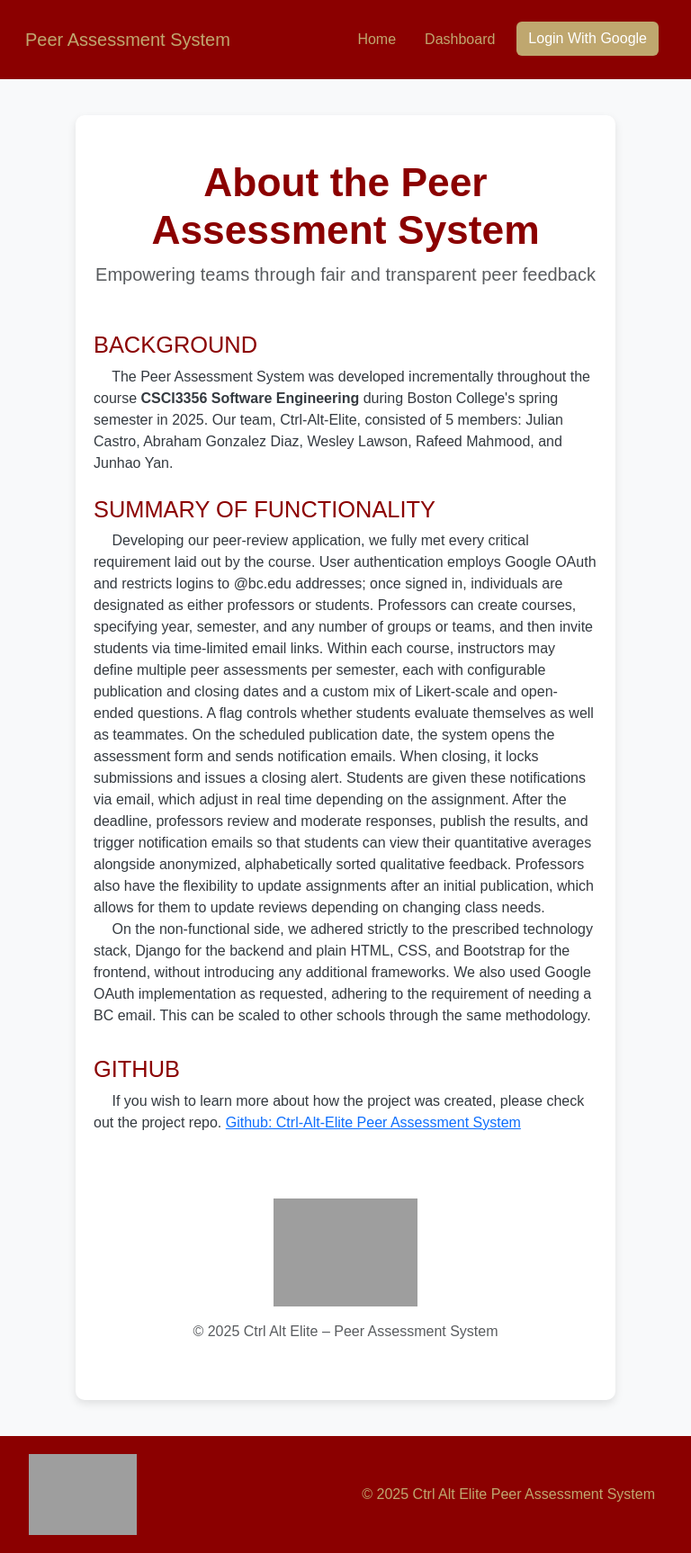
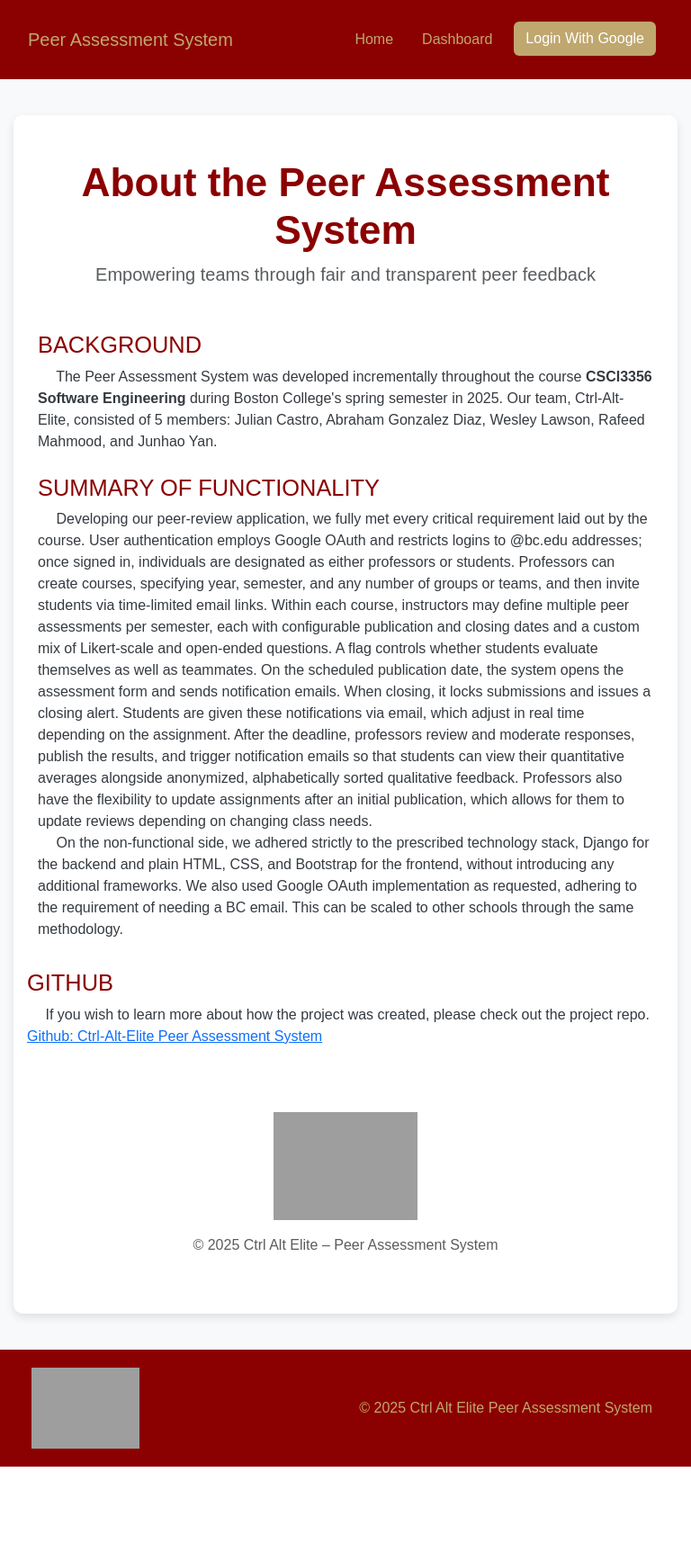
Before and after one commit to CSCI3364-Fall2025/In-delvelopment, a Django app: page /about/ in a window 768 px wide. Shown: the whole page at 90% size. After the commit the page ends 1630 px from the top, so only its background shows below. Run offline with Django 5.2, Linux system fonts and the light colour scheme; parts of the project's set-up code (start-up, migrations or seed data) failed here and were passed over; grey boxes are pictures that could not be loaded.

Commit message:
revised styles, make width full screen

```diff
--- a/static/css/styles.css
+++ b/static/css/styles.css
@@ -64,8 +64,9 @@ body {
 
 /* Container */
 .container {
-    max-width: 600px;
-    margin: 40px auto;
+    width: 100% !important;
+    max-width: 1200px !important;
+    margin: 40px auto !important;
     background: white;
     padding: 25px;
     border-radius: 10px;
@@ -184,24 +185,23 @@ thead th {
     max-width: 600px;
 }
 
-@media screen and (max-width: 768px) {
+@media screen and (min-width: 769px) {
     .navbar {
-        flex-direction: column;
-        text-align: center;
+        flex-direction: row;
+        justify-content: space-between;
     }
 
     .nav-links {
-        flex-direction: column;
-        gap: 10px;
+        flex-direction: row;
     }
 
     .container {
-        width: 90%;
-        padding: 20px;
+        max-width: 1140px;
+        margin: 40px auto;
     }
 
-    table {
-        font-size: 14px;
+    .wide-form-container {
+        max-width: 1200px;
     }
 }
 
@@ -236,3 +236,56 @@ thead th {
 .view-btn:active {
     transform: scale(0.98);
 }
+
+/* Mobile styles */
+@media screen and (max-width: 768px) {
+    .navbar {
+        flex-direction: column;
+        align-items: center;
+    }
+
+    .nav-links {
+        flex-direction: column;
+        align-items: center;
+        margin-top: 10px;
+    }
+
+    .container {
+        width: 95%;
+        max-width: none;
+        margin: 20px auto;
+        padding: 15px;
+    }
+
+    .wide-form-container {
+        width: 95%;
+        max-width: none;
+    }
+
+    button, .btn {
+        width: 100%;
+    }
+
+    table {
+        font-size: 14px;
+    }
+}
+
+.wide-form-container {
+    width: 100% !important;
+    max-width: 1200px !important;
+    margin: 3rem auto !important;
+}
+
+/* Force Bootstrap containers to be wider */
+.container-fluid {
+    padding-left: 15px !important;
+    padding-right: 15px !important;
+}
+
+/* Force row to take full width */
+.row {
+    width: 100% !important;
+    margin-left: 0 !important;
+    margin-right: 0 !important;
+}
--- a/templates/base.html
+++ b/templates/base.html
@@ -8,8 +8,7 @@
     <!-- Added optional bootstrap functionality -->
     <link href="https://cdn.jsdelivr.net/npm/bootstrap@5.3.3/dist/css/bootstrap.min.css" rel="stylesheet" integrity="sha384-QWTKZyjpPEjISv5WaRU9OFeRpok6YctnYmDr5pNlyT2bRjXh0JMhjY6hW+ALEwIH" crossorigin="anonymous">
     <link rel="stylesheet" href="{% static 'css/styles.css' %}">
-    {% block extra_css %}{% endblock %}
-    <!-- Can put styling into a separate CSS file but going to leave it here for now -->
+    {% block extra_css %}
     <style>
         :root {
             --bc-maroon: #8b0000;
@@ -62,14 +61,22 @@
             text-align: center;
         }
 
+        /* Force container width */
+        .container {
+            width: 100% !important;
+            max-width: 1200px !important;
+            margin: 40px auto !important;
+        }
+
         .form-container {
             max-width: 600px;
             margin: 3rem auto;
         }
 
         .wide-form-container {
-            max-width: 800px;
-            margin: 3rem auto;
+            width: 100% !important;
+            max-width: 1200px !important;
+            margin: 3rem auto !important;
         }
 
         .bc-form-label {
@@ -84,7 +91,32 @@
             margin-top: 1.5rem;
         }
 
+        @media (min-width: 768px) {
+            .form-container {
+                width: 600px;
+                margin: 3rem auto;
+            }
+        }
+
+        /* Force Bootstrap containers to be wider */
+        .container-fluid {
+            padding-left: 15px !important;
+            padding-right: 15px !important;
+        }
+
+        /* Ensure tables and cards don't overflow */
+        table, .table, .card, .form-control {
+            max-width: 100% !important;
+        }
+
+        /* Force row to take full width */
+        .row {
+            width: 100% !important;
+            margin-left: 0 !important;
+            margin-right: 0 !important;
+        }
     </style>
+    {% endblock %}
 </head>
 <body class="d-flex flex-column min-vh-100">
     <!-- Bootstrap JS functionality for alerts -->
@@ -117,7 +149,9 @@
     </header>
 
     <main class="flex-fill">
-        {% block content %}{% endblock %}
+        <div class="container-fluid">
+            {% block content %}{% endblock %}
+        </div>
     </main>
 
     <footer class="mt-auto">
```
